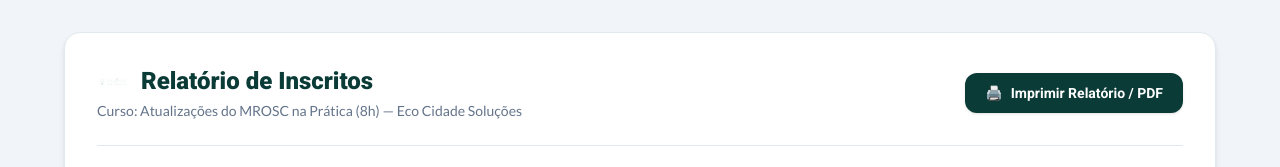
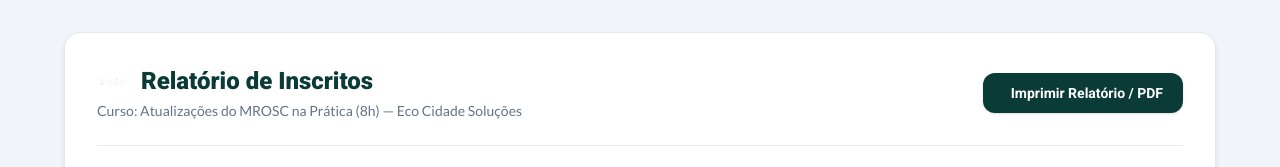
Before and after one commit to vitoriaemillylima/eco-cidade-mcros, a website: page public/admin.html in a window 1280 px wide. Shown: the top 167 px of the page. Drawn offline with nearby package versions, Linux system fonts and the light colour scheme; no server answers.

```diff
--- a/public/admin.html
+++ b/public/admin.html
@@ -31,7 +31,7 @@
 
             <!-- Botão de Imprimir -->
             <button onclick="window.print()" class="print:hidden bg-[#0B3B36] hover:bg-opacity-90 text-white font-bold font-['Roboto'] px-5 py-2.5 rounded-xl shadow transition flex items-center gap-2 text-sm cursor-pointer">
-                <span>🖨️</span> Imprimir Relatório / PDF
+                <span></span> Imprimir Relatório / PDF
             </button>
         </div>
 
```
Also changed, not shown: vercel.json.
